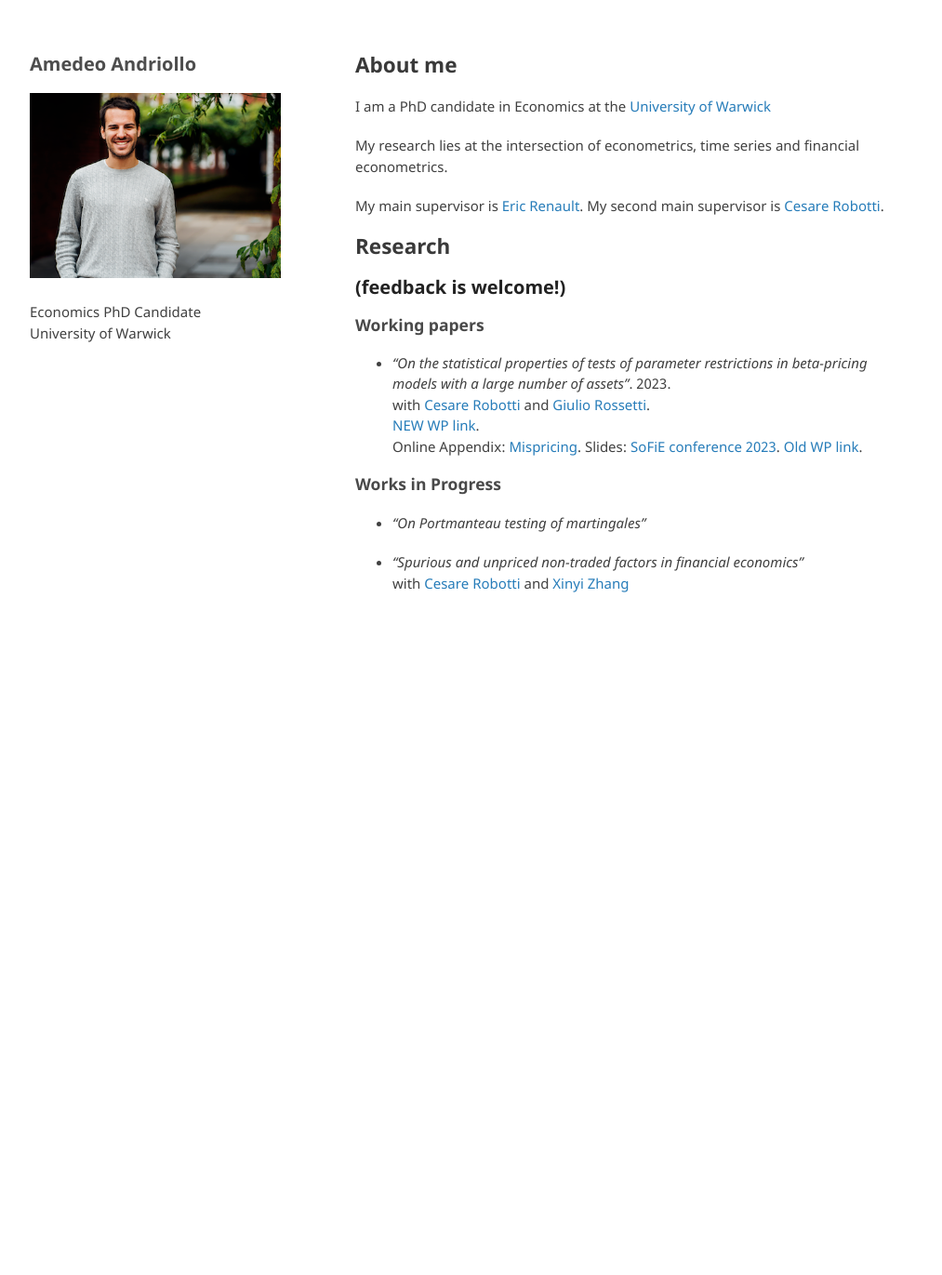
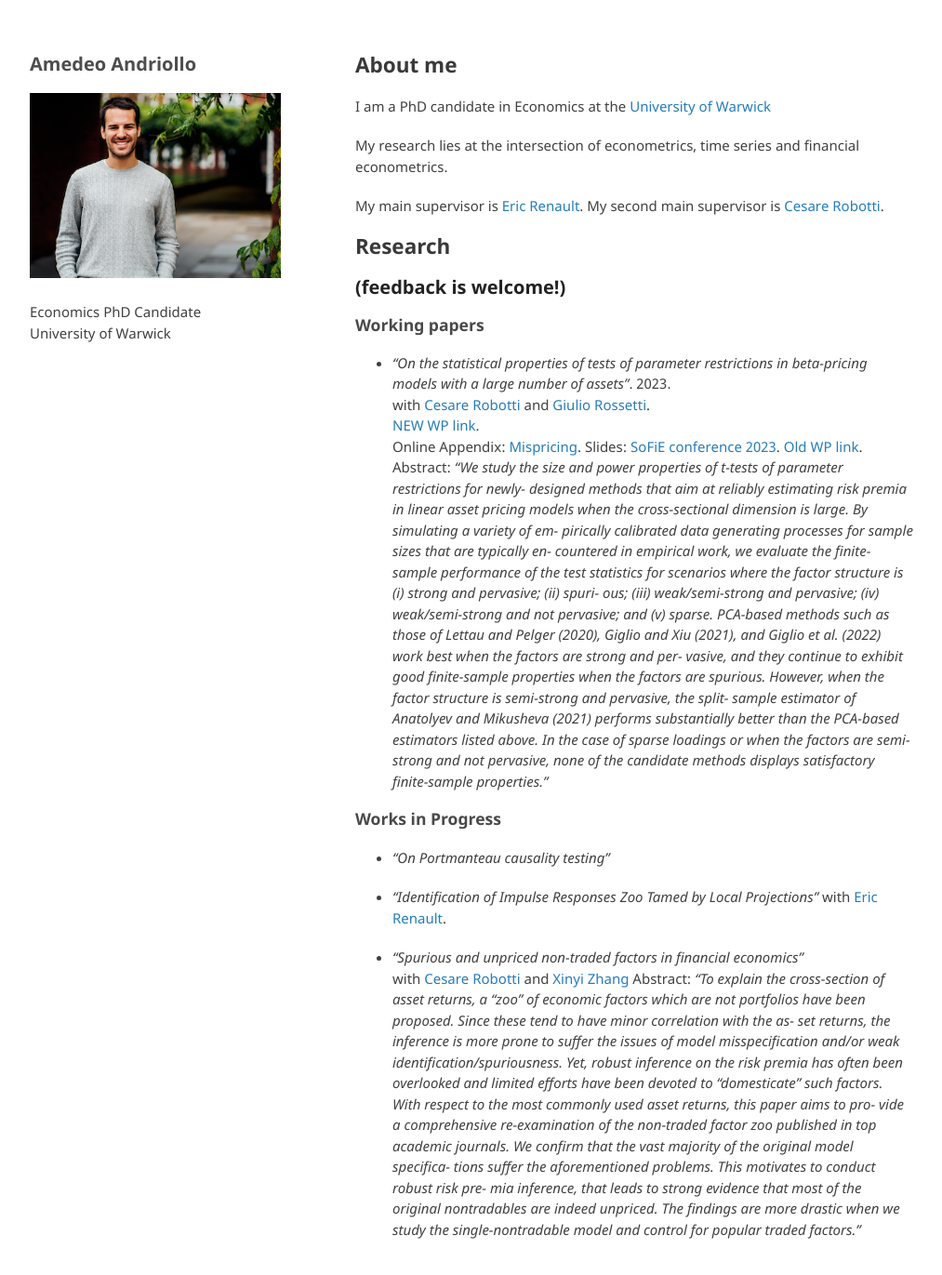
Before and after one commit to amandri/amandri.github.io, a Jekyll site: the page built from index.md, in a window 1280 px wide and 1400 px high. Shown: the top 1371 px of the window at 93% size, without its empty margins (133-1146 px from the left). Built offline with Jekyll 4.4.1, drawn with Linux system fonts in a browser that asks for light colours; the repository's description, which GitHub fills in, is left out; our own code applies the rules of GitHub Pages for plain Markdown files.

Commit message:
Update index.md

```diff
--- a/index.md
+++ b/index.md
@@ -20,10 +20,25 @@ My main supervisor is [Eric Renault](https://warwick.ac.uk/fac/soc/economics/sta
 with [Cesare Robotti](https://www.cesarerobotti.com) and [Giulio Rossetti](https://giuliorossetti94.github.io). \
 [NEW WP link](https://www.dropbox.com/s/e84bnxvhqwgubom/Rossetti_Andriollo_Robotti-2.pdf?dl=0). \
  Online Appendix: [Mispricing](https://www.dropbox.com/s/6uhz62iu0fahm11/output_misspricing.pdf?dl=0). Slides: [SoFiE conference 2023](https://www.dropbox.com/s/as0rnxq13xefbkq/sofie.pdf?dl=0). [Old WP link](https://www.dropbox.com/s/z5v7g2pi2rl3sz1/Rossetti_Andriollo_Robotti.pdf?dl=0).
+Abstract: *"We study the size and power properties of t-tests of parameter restrictions for newly- designed methods that aim at reliably estimating risk premia in linear asset pricing models when the cross-sectional dimension is large. By simulating a variety of em- pirically calibrated data generating processes for sample sizes that are typically en- countered in empirical work, we evaluate the finite-sample performance of the test statistics for scenarios where the factor structure is (i) strong and pervasive; (ii) spuri- ous; (iii) weak/semi-strong and pervasive; (iv) weak/semi-strong and not pervasive; and (v) sparse. PCA-based methods such as those of Lettau and Pelger (2020), Giglio and Xiu (2021), and Giglio et al. (2022) work best when the factors are strong and per- vasive, and they continue to exhibit good finite-sample properties when the factors are spurious. However, when the factor structure is semi-strong and pervasive, the split- sample estimator of Anatolyev and Mikusheva (2021) performs substantially better than the PCA-based estimators listed above. In the case of sparse loadings or when the factors are semi-strong and not pervasive, none of the candidate methods displays satisfactory finite-sample properties."*
 
 ### Works in Progress
 
-- *"On Portmanteau testing of martingales"*
+- *"On Portmanteau causality testing"*
+
+- *"Identification of Impulse Responses Zoo Tamed by Local Projections"* with [Eric Renault](https://warwick.ac.uk/fac/soc/economics/staff/emrrenault/#).
 
 - *"Spurious and unpriced non-traded factors in financial economics"* \
 with [Cesare Robotti](https://www.cesarerobotti.com) and [Xinyi Zhang](https://warwick.ac.uk/fac/soc/wbs/subjects/finance/faculty1/phd_students/xinyi-zhang/)
+Abstract: *"To explain the cross-section of asset returns, a “zoo” of economic factors which are not
+portfolios have been proposed. Since these tend to have minor correlation with the as-
+set returns, the inference is more prone to suffer the issues of model misspecification
+and/or weak identification/spuriousness. Yet, robust inference on the risk premia has
+often been overlooked and limited efforts have been devoted to “domesticate” such
+factors. With respect to the most commonly used asset returns, this paper aims to pro-
+vide a comprehensive re-examination of the non-traded factor zoo published in top
+academic journals. We confirm that the vast majority of the original model specifica-
+tions suffer the aforementioned problems. This motivates to conduct robust risk pre-
+mia inference, that leads to strong evidence that most of the original nontradables are
+indeed unpriced. The findings are more drastic when we study the single-nontradable
+model and control for popular traded factors."*
```
